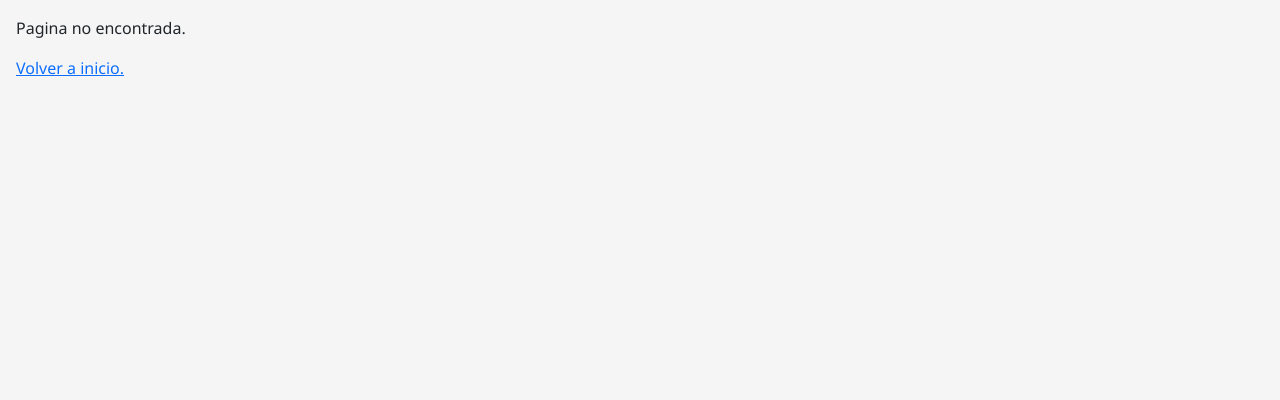
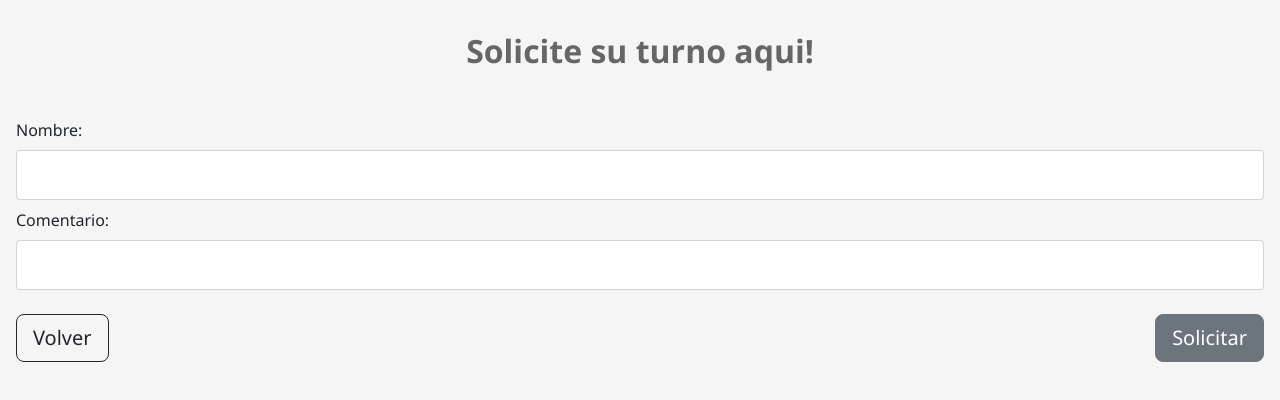
Before and after one commit to harold102400/voy-atra, a React (Create React App) app: page /appointment-request/1 in a window 1280 px wide. Shown: the top 400 px of the page. Built offline with nearby package versions, Linux system fonts and the light colour scheme; no server answers.

Commit message:
se agrega control para dividir usuario en base a su colleccion

```diff
--- a/src/components/appointmentRequest/appointmentRequest.jsx
+++ b/src/components/appointmentRequest/appointmentRequest.jsx
@@ -1,5 +1,6 @@
 import './appointmentRequest.css';
 import React, { useState } from 'react';
+import { useParams } from 'react-router-dom';
 import { Formik, Form } from 'formik';
 import { useNavigate } from 'react-router-dom';
 import Swal from 'sweetalert2';
@@ -13,6 +14,7 @@ import AppointmentService from 'services/appointment.service';
 import { UserAuth } from 'context/authContext';
 
 const AppointmentRequest = () => {
+  const params = useParams();
   const { user } = UserAuth();
   const navigate = useNavigate();
   const [loadingData, setLoadingData] = useState(false);
@@ -44,13 +46,13 @@ const AppointmentRequest = () => {
         setLoadingData(true);
         try {
           values.name = Helper.firstCharToUpper(values.name);
-          AppointmentService.createAppointment(values);
+          AppointmentService.createAppointment(values, params.collection);
           SwalObj.fire({
             title: `Turno Asignado!`,
             icon: 'success',
             showConfirmButton: false
           }).then(() => {
-            navigate(user ? '/admin-panel' : '/');
+            navigate(user ? `/admin-panel/${params.collection}` : `/${params.collection}`);
           });
         } catch (err) {
           SwalObj.fire({
@@ -76,7 +78,11 @@ const AppointmentRequest = () => {
             <InputFormik control='input' type='text' label='Nombre:' name='name' />
             <InputFormik control='input' type='text' label='Comentario:' name='comment' />
             <div className='mt-4'>
-              <NavigateBtn route={user ? '/admin-panel' : '/'} variant='btn btn-outline-dark btn-lg btn-block' text={'Volver'} />
+              <NavigateBtn
+                route={user ? `/admin-panel/${params.collection}` : `/${params.collection}`}
+                variant='btn btn-outline-dark btn-lg btn-block'
+                text={'Volver'}
+              />
               <Button variant='btn btn-secondary btn-lg' type='submit'>
                 Solicitar
               </Button>
--- a/src/components/appointmentsAdmin/appointmentsAdmin.jsx
+++ b/src/components/appointmentsAdmin/appointmentsAdmin.jsx
@@ -6,13 +6,13 @@ import Helper from 'utils/helper';
 import Table from 'react-bootstrap/esm/Table';
 import DeleteAppointmentBtn from 'components/buttons/deleteAppointmentBtn/deleteAppointmentBtn';
 
-const AppointmentsAdmin = () => {
+const AppointmentsAdmin = ({ collection }) => {
   const [loadingData, setLoadingData] = useState(true);
   const [appointments, setAppointments] = useState([]);
 
   useEffect(() => {
     const loadAppointments = async () => {
-      await AppointmentService.getAllAppointments()
+      await AppointmentService.getAllAppointments(collection)
         .then((response) => {
           setAppointments(response);
         })
@@ -44,7 +44,7 @@ const AppointmentsAdmin = () => {
             <td>{Helper.formatTimeStamp(x.createdAt)}</td>
             <td>{x.comment}</td>
             <td>
-              <DeleteAppointmentBtn id={x.appointmentId} name={x.name} />
+              <DeleteAppointmentBtn id={x.appointmentId} name={x.name} collection={collection} />
             </td>
           </tr>
         ))}
--- a/src/components/appointmentsView/appointmentsView.jsx
+++ b/src/components/appointmentsView/appointmentsView.jsx
@@ -5,13 +5,13 @@ import Spinner from 'components/spinner/spinner';
 import Helper from 'utils/helper';
 import Table from 'react-bootstrap/esm/Table';
 
-const AppointmentsView = () => {
+const AppointmentsView = ({ collection }) => {
   const [loadingData, setLoadingData] = useState(true);
   const [appointments, setAppointments] = useState([]);
 
   useEffect(() => {
     const loadAppointments = async () => {
-      await AppointmentService.getAllAppointments()
+      await AppointmentService.getAllAppointments(collection)
         .then((response) => {
           setAppointments(response);
         })
--- a/src/components/buttons/deleteAppointmentBtn/deleteAppointmentBtn.jsx
+++ b/src/components/buttons/deleteAppointmentBtn/deleteAppointmentBtn.jsx
@@ -2,7 +2,7 @@ import Swal from 'sweetalert2';
 import AppointmentService from 'services/appointment.service';
 import Button from 'react-bootstrap/Button';
 
-const DeleteAppointmentBtn = ({ id, name }) => {
+const DeleteAppointmentBtn = ({ id, name, collection }) => {
   const SwalObj = Swal.mixin({
     customClass: {
       confirmButton: 'btn btn-outline-danger m-3',
@@ -23,7 +23,7 @@ const DeleteAppointmentBtn = ({ id, name }) => {
       reverseButtons: true
     }).then((result) => {
       if (result.isConfirmed) {
-        AppointmentService.deleteAppointment(id);
+        AppointmentService.deleteAppointment(id, collection);
         SwalObj.fire({
           html: 'Turno Concluido!',
           icon: 'success',
@@ -36,9 +36,9 @@ const DeleteAppointmentBtn = ({ id, name }) => {
   };
 
   return (
-      <Button variant='btn btn-danger' onClick={handleClick}>
-        Concluir Turno
-      </Button>
+    <Button variant='btn btn-danger' onClick={handleClick}>
+      Concluir Turno
+    </Button>
   );
 };
 
--- a/src/components/pages/adminPanel/adminPanel.jsx
+++ b/src/components/pages/adminPanel/adminPanel.jsx
@@ -1,14 +1,17 @@
-import AppointmentsAdmin from "components/appointmentsAdmin/appointmentsAdmin";
+import { useParams } from 'react-router-dom';
+import AppointmentsAdmin from 'components/appointmentsAdmin/appointmentsAdmin';
 import NavigateBtn from 'components/buttons/navigateBtn/navigateBtn';
 
 const AdminPanel = () => {
+  const params = useParams();
+
   return (
     <div>
       <h2>Panel de Administración</h2>
       <div className='mt-5'>
-        <NavigateBtn route={'/appointment-request'} variant='btn btn-secondary btn-lg btn-block' text={'Agregar Turno'} />
+        <NavigateBtn route={`/appointment-request/${params.collection}`} variant='btn btn-secondary btn-lg btn-block' text={'Agregar Turno'} />
       </div>
-      <AppointmentsAdmin />
+      <AppointmentsAdmin collection={params.collection} />
     </div>
   );
 };
--- a/src/components/pages/home/home.jsx
+++ b/src/components/pages/home/home.jsx
@@ -1,14 +1,17 @@
+import { useParams } from 'react-router-dom';
 import AppointmentsView from 'components/appointmentsView/appointmentsView';
 import NavigateBtn from 'components/buttons/navigateBtn/navigateBtn';
 
 const Home = () => {
+  const params = useParams();
+
   return (
     <div>
       <h2>Listado de turnos</h2>
       <div className='mt-5'>
-        <NavigateBtn route={'/appointment-request'} variant='btn btn-secondary btn-lg btn-block' text={'Solicitar Turno'} />
+        <NavigateBtn route={`/appointment-request/${params.collection}`} variant='btn btn-secondary btn-lg btn-block' text={'Solicitar Turno'} />
       </div>
-      <AppointmentsView />
+      <AppointmentsView collection={params.collection} />
     </div>
   );
 };
--- a/src/components/pages/notFound/notFound.jsx
+++ b/src/components/pages/notFound/notFound.jsx
@@ -4,7 +4,6 @@ const NotFound = () => {
   return (
     <div className='not-found'>
       <p>Pagina no encontrada.</p>
-      <Link to='/'>Volver a inicio.</Link>
     </div>
   );
 };
--- a/src/router/router.jsx
+++ b/src/router/router.jsx
@@ -10,11 +10,11 @@ const Router = () => {
   return (
     <Routes>
       <Route path='*' element={<NotFound />} />
-      <Route path='/' element={<Home />} />
-      <Route path='/auth' element={<Auth />} />
-      <Route path='/appointment-request' element={<AppointmentRequest />} />
+      <Route path='/:collection' element={<Home />} />
+      <Route path='/auth/:collection' element={<Auth />} />
+      <Route path='/appointment-request/:collection' element={<AppointmentRequest />} />
       <Route element={<ProtectedRoutes />}>
-        <Route path='/admin-panel' element={<AdminPanel />} />
+        <Route path='/admin-panel/:collection' element={<AdminPanel />} />
       </Route>
     </Routes>
   );
--- a/src/services/appointment.service.jsx
+++ b/src/services/appointment.service.jsx
@@ -1,34 +1,34 @@
 import { collection, getDocs, getDoc, addDoc, updateDoc, deleteDoc, doc, query, limit, orderBy, Timestamp } from 'firebase/firestore';
 import { db } from '../utils/firebase';
 
-const collectionRef = collection(db, 'appointments');
-
-const docRef = (id) => {
-  return doc(db, 'appointments', id);
+const docRef = (id, colRef) => {
+  return doc(db, colRef, id);
 };
 
-const getAllAppointments = async () => {
+const getAllAppointments = async (colRef) => {
+  const collectionRef = collection(db, colRef);
   const q = query(collectionRef, limit(50), orderBy('createdAt'));
   const data = await getDocs(q);
   return data.docs.map((doc) => ({ ...doc.data(), appointmentId: doc.id }));
 };
 
-const getAppointmentById = async (id) => {
-  const docSnap = await getDoc(docRef(id));
+const getAppointmentById = async (id, colRef) => {
+  const docSnap = await getDoc(docRef(id, colRef));
   return docSnap.data();
 };
 
-const createAppointment = async (data) => {
+const createAppointment = async (data, colRef) => {
+  const collectionRef = collection(db, colRef);
   data.createdAt = Timestamp.fromDate(new Date(Date.now()));
   await addDoc(collectionRef, data);
 };
 
-const updateAppointment = async (id, data) => {
-  await updateDoc(docRef(id), data);
+const updateAppointment = async (id, colRef, data) => {
+  await updateDoc(docRef(id, colRef), data);
 };
 
-const deleteAppointment = async (id) => {
-  await deleteDoc(docRef(id));
+const deleteAppointment = async (id, colRef) => {
+  await deleteDoc(docRef(id, colRef));
 };
 
 const AppointmentService = {
```
